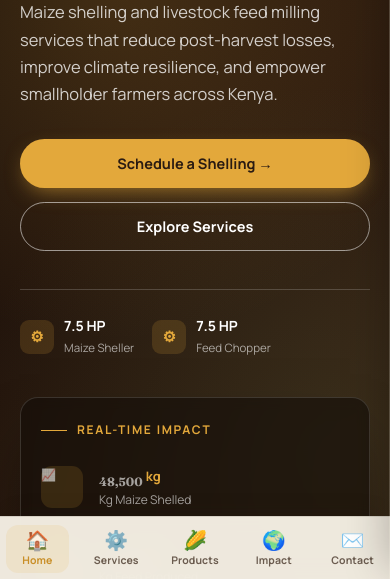
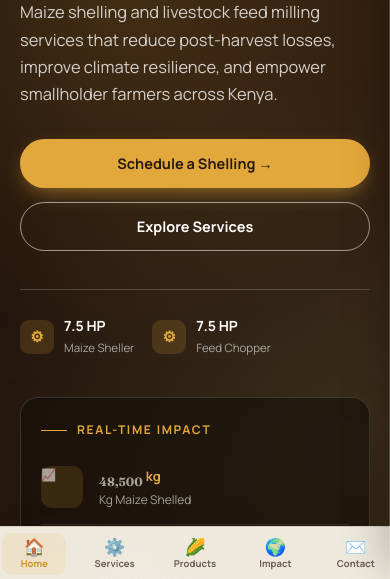
Before and after one commit to Rockvictor/My-project, a plain HTML site: page index.html in a window 390 px wide. Shown: the part 263-842 px from the top of the page. Drawn offline with Linux system fonts and the light colour scheme.

Commit message:
mobile nav bar

```diff
--- a/style.css
+++ b/style.css
@@ -102,16 +102,19 @@
     background:rgba(247,242,231,.96); backdrop-filter:blur(12px);
     border-top:1px solid var(--line);
     box-shadow:0 -10px 26px -14px rgba(36,24,18,.28);
-    padding:8px 6px calc(8px + env(safe-area-inset-bottom));
+    padding:6px 2px calc(6px + env(safe-area-inset-bottom));
   }
   .bottom-nav a{
     display:flex; flex-direction:column; align-items:center; justify-content:center;
-    gap:3px; flex:1; padding:6px 2px; border-radius:12px;
+    gap:2px; flex:1 1 0; min-width:0; padding:5px 1px; border-radius:10px;
     color:var(--ink-soft); text-decoration:none; transition:color .2s ease, background .2s ease;
   }
   .bottom-nav a.active{color:var(--gold-dark); background:rgba(227,168,59,.12);}
-  .bn-ic{font-size:19px; line-height:1;}
-  .bn-label{font-size:10.5px; font-weight:700; letter-spacing:.01em;}
+  .bn-ic{font-size:17px; line-height:1;}
+  .bn-label{
+    font-size:9.5px; font-weight:700; letter-spacing:.005em;
+    max-width:100%; white-space:nowrap; overflow:hidden; text-overflow:ellipsis;
+  }
 
   /* HERO */
   .hero{
@@ -345,6 +348,11 @@
     .btn{padding:12px 20px; font-size:13.5px;}
     .impact-num{font-size:20px;}
     .dash-stats{gap:26px;}
+
+    .bottom-nav{padding:5px 0 calc(5px + env(safe-area-inset-bottom));}
+    .bottom-nav a{padding:4px 0; gap:1px;}
+    .bn-ic{font-size:15px;}
+    .bn-label{font-size:8.5px;}
   }
 
   /* Reduced motion */
```
